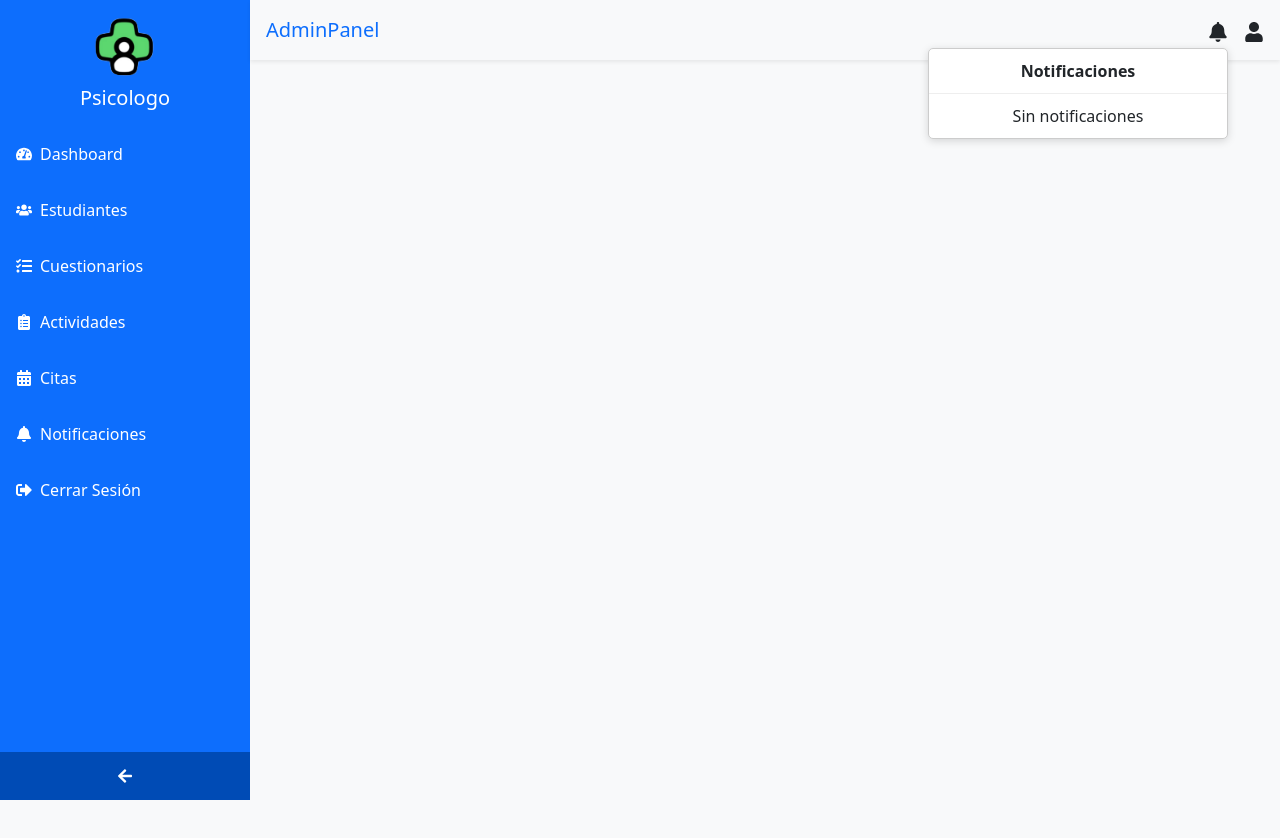
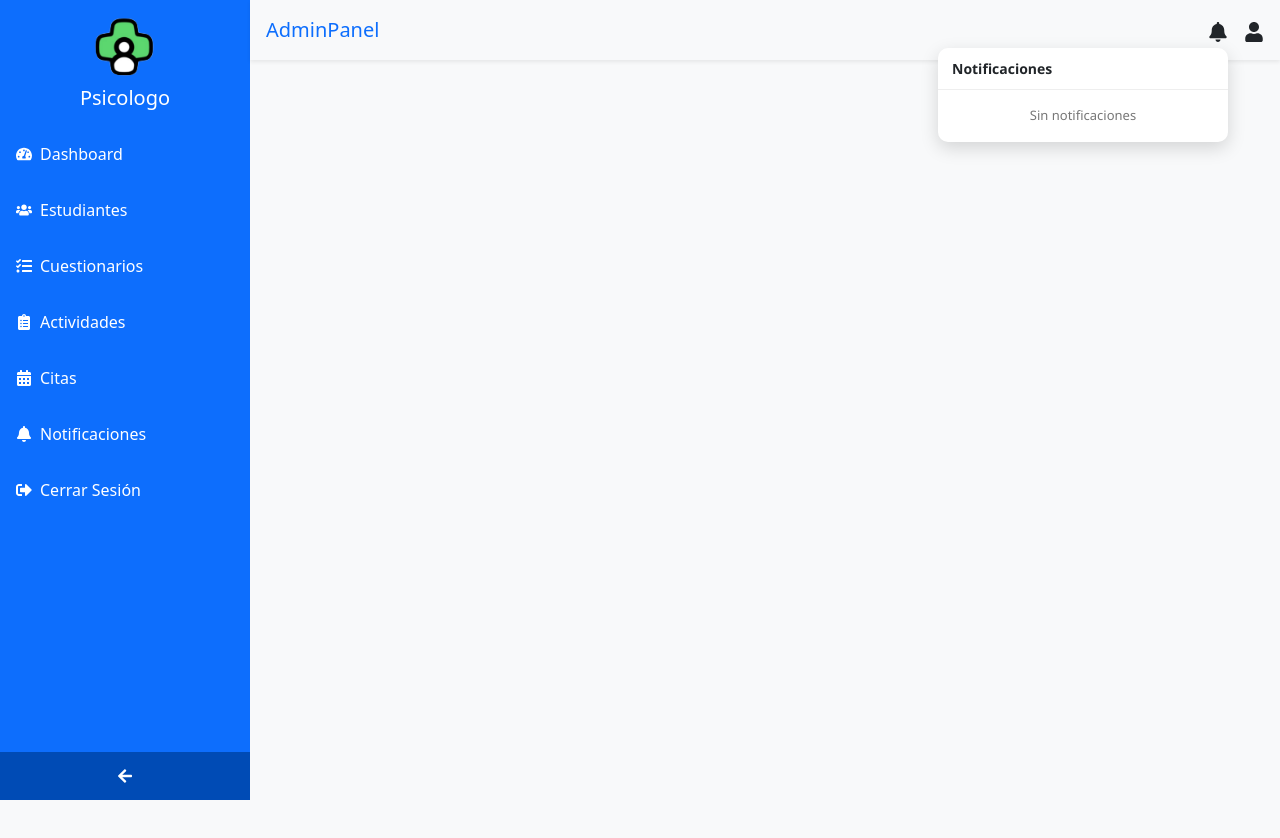
Before and after one commit to Ald28/TESIS_2025, a React (Vite) app: page /admin in a window 1280 px wide. Both pictures are taken after a click on the element 1218 px from the left and 30 px from the top of the page. Shown: the top 838 px of the page. Built offline with nearby package versions, Linux system fonts and the light colour scheme.

Commit message:
color en notifiacaiones

```diff
--- a/src/components/Common/NotificationBell.jsx
+++ b/src/components/Common/NotificationBell.jsx
@@ -1,9 +1,16 @@
 import { useEffect, useRef, useState } from "react";
-import { FaBell } from "react-icons/fa";
+import {
+  FaBell,
+  FaTimes,
+  FaUser,
+  FaCheckCircle,
+  FaCommentDots,
+} from "react-icons/fa";
 import {
   listarNotificacionesPorUsuario,
   eliminarNotificacionPorId,
 } from "../Api/api_notificaciones";
+import "../Styles/NotificationBell.css";
 
 const NotificationBell = () => {
   const [notificaciones, setNotificaciones] = useState([]);
@@ -14,7 +21,10 @@ const NotificationBell = () => {
 
   const toggleDropdown = () => {
     setMostrar(!mostrar);
-    if (!mostrar) setNuevas(0);
+    if (!mostrar) {
+      // Al abrir el dropdown, se marcan como leídas
+      setNuevas(0);
+    }
   };
 
   const cargarNotificaciones = async () => {
@@ -52,98 +62,62 @@ const NotificationBell = () => {
     return () => clearInterval(interval);
   }, []);
 
+  const getIconByTipo = (tipo) => {
+    switch (tipo) {
+      case "completado":
+        return <FaCheckCircle className="notif-icon success" />;
+      case "mensaje":
+        return <FaCommentDots className="notif-icon info" />;
+      default:
+        return <FaUser className="notif-icon default" />;
+    }
+  };
+
   return (
-    <div style={{ position: "relative" }}>
+    <div className="notification-bell">
       <audio ref={audioRef} src="/notification.mp3" preload="auto" />
 
-      <div style={{ position: "relative", cursor: "pointer" }} onClick={toggleDropdown}>
+      <div className="bell-wrapper" onClick={toggleDropdown}>
         <FaBell size={20} />
         {nuevas > 0 && (
-          <span
-            style={{
-              position: "absolute",
-              top: "-6px",
-              right: "-6px",
-              background: "red",
-              color: "white",
-              fontSize: "10px",
-              borderRadius: "50%",
-              padding: "2px 5px",
-              minWidth: "18px",
-              textAlign: "center",
-              fontWeight: "bold",
-            }}
-          >
-            {nuevas}
-          </span>
+          <span className="notif-badge">{nuevas}</span>
         )}
       </div>
 
       {mostrar && (
-        <div
-          style={{
-            position: "absolute",
-            top: "30px",
-            right: 0,
-            width: "300px",
-            backgroundColor: "white",
-            border: "1px solid #ccc",
-            borderRadius: "5px",
-            boxShadow: "0px 2px 8px rgba(0, 0, 0, 0.15)",
-            zIndex: 999,
-            maxHeight: "300px",
-            overflowY: "auto",
-          }}
-        >
-          <div
-            style={{
-              padding: "10px",
-              fontWeight: "bold",
-              borderBottom: "1px solid #eee",
-            }}
-          >
-            Notificaciones
+        <div className="notif-dropdown">
+          <div className="notif-header">
+            <span>Notificaciones</span>
           </div>
+
           {notificaciones.length === 0 ? (
-            <div style={{ padding: "10px", textAlign: "center" }}>
-              Sin notificaciones
-            </div>
+            <div className="notif-empty">Sin notificaciones</div>
           ) : (
-            notificaciones.map((n) => (
+            <>
+              {notificaciones.map((n, index) => (
                 <div
                   key={n.id}
-                style={{
-                  padding: "10px",
-                  borderBottom: "1px solid #eee",
-                  fontSize: "14px",
-                  position: "relative",
-                }}
+                  className={`notif-item ${index < nuevas ? "new" : ""}`}
                 >
+                  {getIconByTipo(n.tipo)}
+                  <div className="notif-content">
                     <strong>{n.titulo}</strong>
                     <div>{n.mensaje}</div>
-                <div style={{ fontSize: "12px", color: "gray" }}>
+                    <span className="notif-time">
                       {new Date(n.fecha_envio).toLocaleString()}
+                    </span>
                   </div>
+                  <FaTimes
+                    className="notif-delete"
+                    onClick={() => handleEliminar(n.id)}
+                  />
+                </div>
+              ))}
 
-                <button
-                  onClick={() => handleEliminar(n.id)}
-                  style={{
-                    position: "absolute",
-                    top: "8px",
-                    right: "10px",
-                    background: "transparent",
-                    border: "none",
-                    color: "red",
-                    fontWeight: "bold",
-                    fontSize: "16px",
-                    cursor: "pointer",
-                  }}
-                  title="Eliminar notificación"
-                >
-                  ×
-                </button>
+              <div className="notif-footer">
+                <a href="/admin/notificaciones">Ver todas las notificaciones</a>
               </div>
-            ))
+            </>
           )}
         </div>
       )}
--- /dev/null
+++ b/src/components/Styles/NotificationBell.css
@@ -0,0 +1,133 @@
+.notification-bell {
+  position: relative;
+}
+
+.bell-wrapper {
+  position: relative;
+  cursor: pointer;
+}
+
+.notif-badge {
+  position: absolute;
+  top: -6px;
+  right: -6px;
+  background: red;
+  color: white;
+  font-size: 9px;
+  border-radius: 50%;
+  padding: 1px 5px;
+  font-weight: bold;
+  min-width: 16px;
+  text-align: center;
+}
+
+.notif-dropdown {
+  position: absolute;
+  top: 30px;
+  right: 0;
+  width: 290px;
+  background: #fff;
+  border-radius: 10px;
+  box-shadow: 0 6px 18px rgba(0, 0, 0, 0.15);
+  z-index: 1000;
+  max-height: 350px;
+  overflow-y: auto;
+  font-family: "Segoe UI", sans-serif;
+}
+
+.notif-header {
+  display: flex;
+  justify-content: space-between;
+  align-items: center;
+  padding: 10px 14px;
+  font-weight: bold;
+  font-size: 14px;
+  border-bottom: 1px solid #eee;
+}
+
+.notif-close {
+  cursor: pointer;
+  color: #999;
+}
+
+.notif-empty {
+  padding: 16px;
+  text-align: center;
+  color: #777;
+  font-size: 13px;
+}
+
+.notif-item {
+  display: flex;
+  align-items: flex-start;
+  gap: 10px;
+  padding: 10px 14px;
+  border-bottom: 1px solid #f3f3f3;
+  position: relative;
+}
+
+.notif-icon {
+  font-size: 14px;
+  padding: 5px;
+  border-radius: 6px;
+}
+
+.notif-icon.success {
+  background-color: #d1f7dd;
+  color: #30b350;
+}
+
+.notif-icon.info {
+  background-color: #e5e7ff;
+  color: #4a58ed;
+}
+
+.notif-icon.default {
+  background-color: #e9e9e9;
+  color: #444;
+}
+
+.notif-content {
+  flex: 1;
+  font-size: 13px;
+}
+
+.notif-content strong {
+  font-size: 13px;
+  display: block;
+}
+
+.notif-time {
+  font-size: 11px;
+  color: #888;
+  margin-top: 3px;
+  display: block;
+}
+
+.notif-delete {
+  color: #c0392b;
+  font-size: 12px;
+  cursor: pointer;
+  position: absolute;
+  top: 8px;
+  right: 10px;
+}
+
+.notif-footer {
+  text-align: center;
+  padding: 10px;
+  border-top: 1px solid #eee;
+  font-size: 13px;
+}
+
+.notif-footer a {
+  color: #0056d2;
+  text-decoration: none;
+  font-weight: bold;
+}
+
+.notif-item.new {
+  background-color: #e6f2ff !important; /* Celeste claro */
+  border-left: 4px solid #4aa6ff;
+  transition: background-color 0.3s ease;
+}
```
Lines whose indentation alone changed are shown as unchanged.
